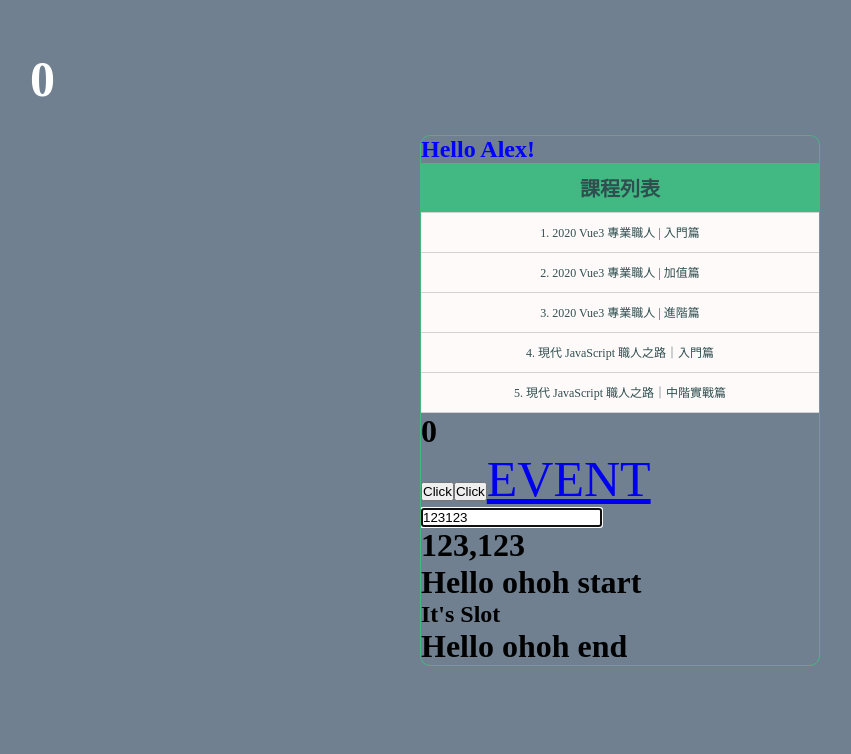
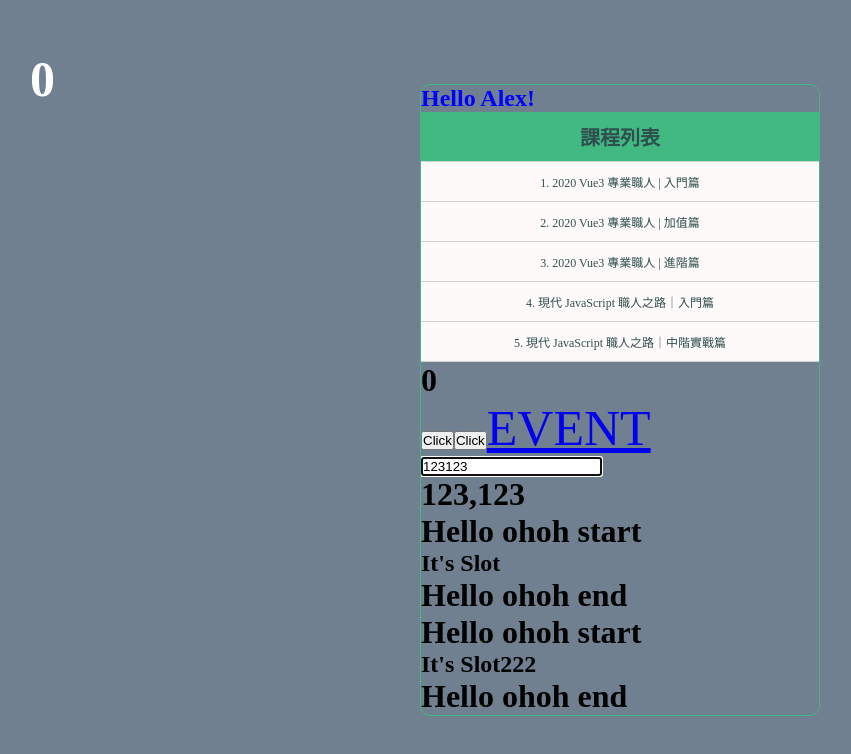
Before and after one commit to k8cchaha/0328-vue-props, a Vue app: page / in a window 1280 px wide. Shown: the top 754 px of the page, without its empty margins (20-871 px from the left). Built offline with nearby package versions, Linux system fonts and the light colour scheme.

Commit message:
slot try 2

```diff
--- a/src/App.vue
+++ b/src/App.vue
@@ -11,6 +11,9 @@
     <div>
       <h2>It's Slot</h2>
     </div>
+  </slot-try>
+  <slot-try>
+    <h2>It's Slot222</h2>
   </slot-try>
 </template>
 
```
